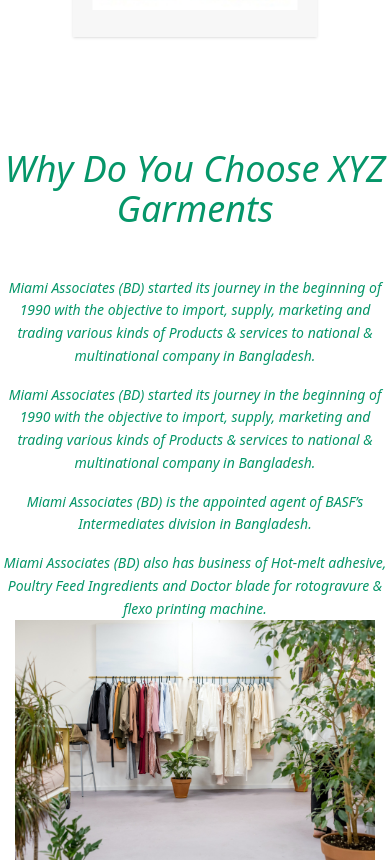
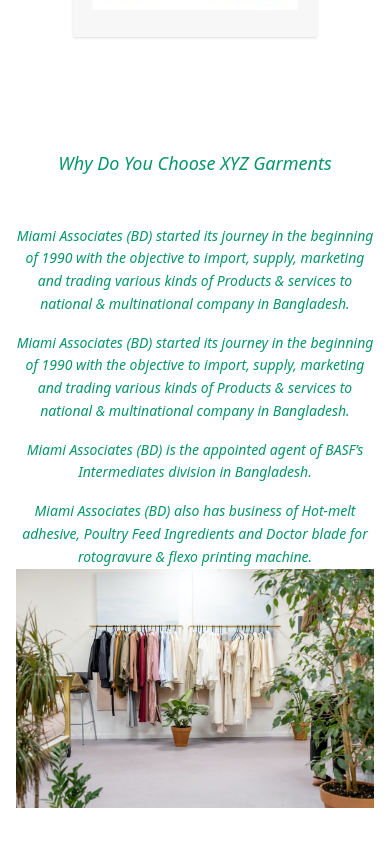
Before and after one commit to bishajitchakraborty/textile_frontend, a React (Create React App) app: page /sustainability in a window 390 px wide. Shown: the part 4396-5258 px from the top of the page. Built offline with nearby package versions, Linux system fonts and the light colour scheme.

Commit message:
Home  Page Update

```diff
--- a/src/pages/about/about.js
+++ b/src/pages/about/about.js
@@ -52,7 +52,7 @@
                 </div>
             </section>
             <div>
-                <div className={"md:mt-20 w-11/12 mx-auto"}>
+                <div className={"md:mt-2 w-11/12 mx-auto"}>
                     <Features/>
                 </div>
             </div>
@@ -103,7 +103,7 @@
             {/*</div>*/}
                 <section>
                     <div className="text-emerald-600 body-font">
-                        <div className="w-11/12 md:3/4 px-5 py-12 text-primary mx-auto">
+                        <div className="w-11/12 md:3/4 px-5 py-4 text-primary mx-auto">
                             <div className="flex flex-col text-center text-primary w-full mb-20">
                                 <span className="material-icons text-8xl">visibility</span>
                                 <span className={'text-2xl md:text-4xl flex justify-center items-center'}>
--- a/src/pages/home/home.js
+++ b/src/pages/home/home.js
@@ -90,9 +90,9 @@
                 </div>
                 <div>
                     <section className="text-emerald-600 body-font mt-16">
-                        <h2 className={' text-4xl py-8 text-center italic'}> Why Do You Choose XYZ Garments</h2>
+                        <h2 className={'text-lg  md:text-4xl py-8 text-center italic'}> Why Do You Choose XYZ Garments</h2>
                         <div className=" w-full md:w-4/6 mt-4 mx-auto mx-auto flex flex-wrap">
-                            <div className="flex flex-col flex-wrap md:py-6 -mb-10 md:w-1/2 md:pl-12 md:text-left text-center">
+                            <div className="flex flex-col flex-wrap px-4 md:px-2 md:py-6 -mb-10 md:w-1/2  md:text-left text-center">
                                 <div className="flex flex-col mb-4 md:items-start items-center">
                                     <div className="flex-grow">
                                         <p className="leading-relaxed text-sm italic">
@@ -127,7 +127,7 @@
                                     </div>
                                 </div>
                             </div>
-                            <div className="sm:w-1/2 w-full mb-10 sm:mb-0 rounded-tablet overflow-hidden">
+                            <div className="sm:w-1/2 w-full mb-10 md:px-2 px-4 sm:mb-0 rounded-tablet overflow-hidden">
                                 <img alt="feature" className="md:object-cover object-contain object-center md:min-h-full h-60 w-full"
                                      src={home_11}/>
                             </div>
```
